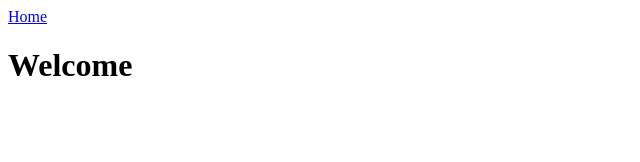
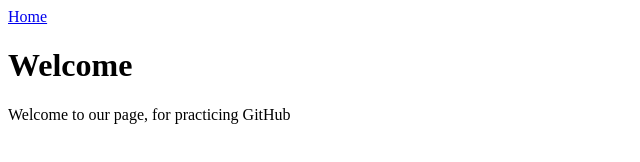
Before and after one commit to AsaWebb/team-website, a plain HTML site: page index.html in a window 1280 px wide. Shown: the whole page, without its empty margins (0-640 px from the left). Drawn offline with Linux system fonts and the light colour scheme.

Commit message:
Add welcome text to home page

```diff
--- a/index.html
+++ b/index.html
@@ -10,5 +10,6 @@
         <a href="index.html">Home</a>
     </nav>
     <h1>Welcome</h1>
+    <p>Welcome to our page, for practicing GitHub</p>
 </body>
 </html>
```
